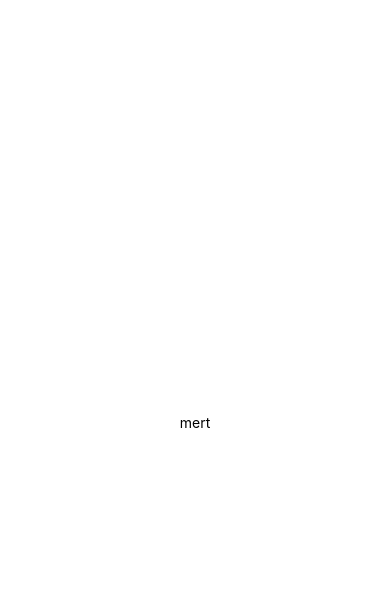
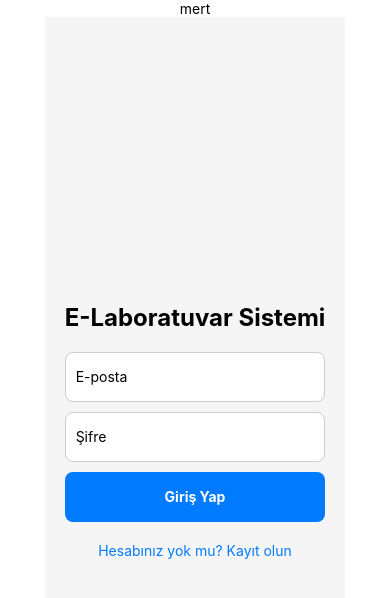
Before and after one commit to mertesermeral/E_Lab_System, a React Native app: screen / in a window 390 px wide. Shown: the top 598 px of the page. Built offline with nearby package versions, Linux system fonts and the light colour scheme.

Commit message:
loginscreen

```diff
--- a/App.js
+++ b/App.js
@@ -1,10 +1,12 @@
 import { StatusBar } from 'expo-status-bar';
 import { StyleSheet, Text, View } from 'react-native';
+import LoginScreen from './LoginScreen';
 
 export default function App() {
   return (
     <View style={styles.container}>
       <Text>mert</Text>
+      <LoginScreen />
       <StatusBar style="auto" />
     </View>
   );
--- /dev/null
+++ b/LoginScreen.js
@@ -0,0 +1,91 @@
+import React, { useState } from 'react';
+import { View, Text, TextInput, TouchableOpacity, StyleSheet, Alert } from 'react-native';
+
+const LoginScreen = ({ navigation }) => {
+  const [email, setEmail] = useState('');
+  const [password, setPassword] = useState('');
+
+  const handleLogin = () => {
+    if (!email || !password) {
+      Alert.alert('Hata', 'Lütfen tüm alanları doldurun.');
+      return;
+    }
+
+    // Şimdilik sadece bir örnek mesaj
+    Alert.alert('Giriş Başarılı', `Hoş Geldiniz, ${email}!`);
+  };
+
+  return (
+    <View style={styles.container}>
+      <Text style={styles.title}>E-Laboratuvar Sistemi</Text>
+
+      <TextInput
+        style={styles.input}
+        placeholder="E-posta"
+        value={email}
+        onChangeText={setEmail}
+        keyboardType="email-address"
+        autoCapitalize="none"
+      />
+      <TextInput
+        style={styles.input}
+        placeholder="Şifre"
+        value={password}
+        onChangeText={setPassword}
+        secureTextEntry
+      />
+
+      <TouchableOpacity style={styles.button} onPress={handleLogin}>
+        <Text style={styles.buttonText}>Giriş Yap</Text>
+      </TouchableOpacity>
+
+      <TouchableOpacity onPress={() => Alert.alert('Bilgi', 'Kayıt ekranı burada olmalı.')}>
+        <Text style={styles.linkText}>Hesabınız yok mu? Kayıt olun</Text>
+      </TouchableOpacity>
+    </View>
+  );
+};
+
+const styles = StyleSheet.create({
+  container: {
+    flex: 1,
+    justifyContent: 'center',
+    alignItems: 'center',
+    padding: 20,
+    backgroundColor: '#f5f5f5',
+  },
+  title: {
+    fontSize: 24,
+    fontWeight: 'bold',
+    marginBottom: 20,
+  },
+  input: {
+    width: '100%',
+    height: 50,
+    borderWidth: 1,
+    borderColor: '#ccc',
+    borderRadius: 8,
+    paddingHorizontal: 10,
+    marginBottom: 10,
+    backgroundColor: '#fff',
+  },
+  button: {
+    width: '100%',
+    height: 50,
+    backgroundColor: '#007BFF',
+    justifyContent: 'center',
+    alignItems: 'center',
+    borderRadius: 8,
+    marginBottom: 10,
+  },
+  buttonText: {
+    color: '#fff',
+    fontWeight: 'bold',
+  },
+  linkText: {
+    color: '#007BFF',
+    marginTop: 10,
+  },
+});
+
+export default LoginScreen;
--- a/package.json
+++ b/package.json
@@ -9,10 +9,14 @@
     "web": "expo start --web"
   },
   "dependencies": {
+    "@react-navigation/native": "^7.0.14",
+    "@react-navigation/native-stack": "^7.2.0",
     "expo": "~52.0.18",
     "expo-status-bar": "~2.0.0",
     "react": "18.3.1",
-    "react-native": "0.76.5"
+    "react-native": "0.76.5",
+    "react-native-screens": "~4.1.0",
+    "react-native-safe-area-context": "4.12.0"
   },
   "devDependencies": {
     "@babel/core": "^7.20.0"
```
Also changed, not shown: 1 other file (tests, documents, lock files or other folders).
